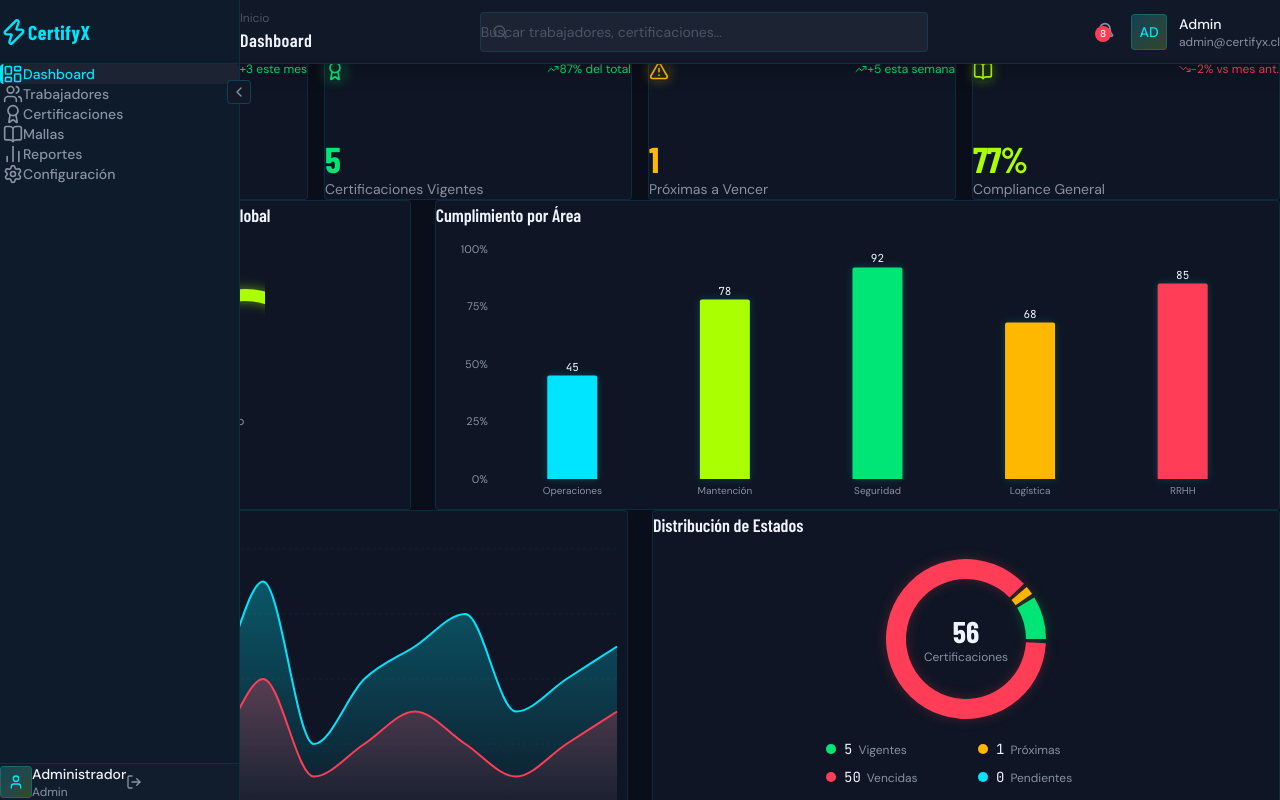
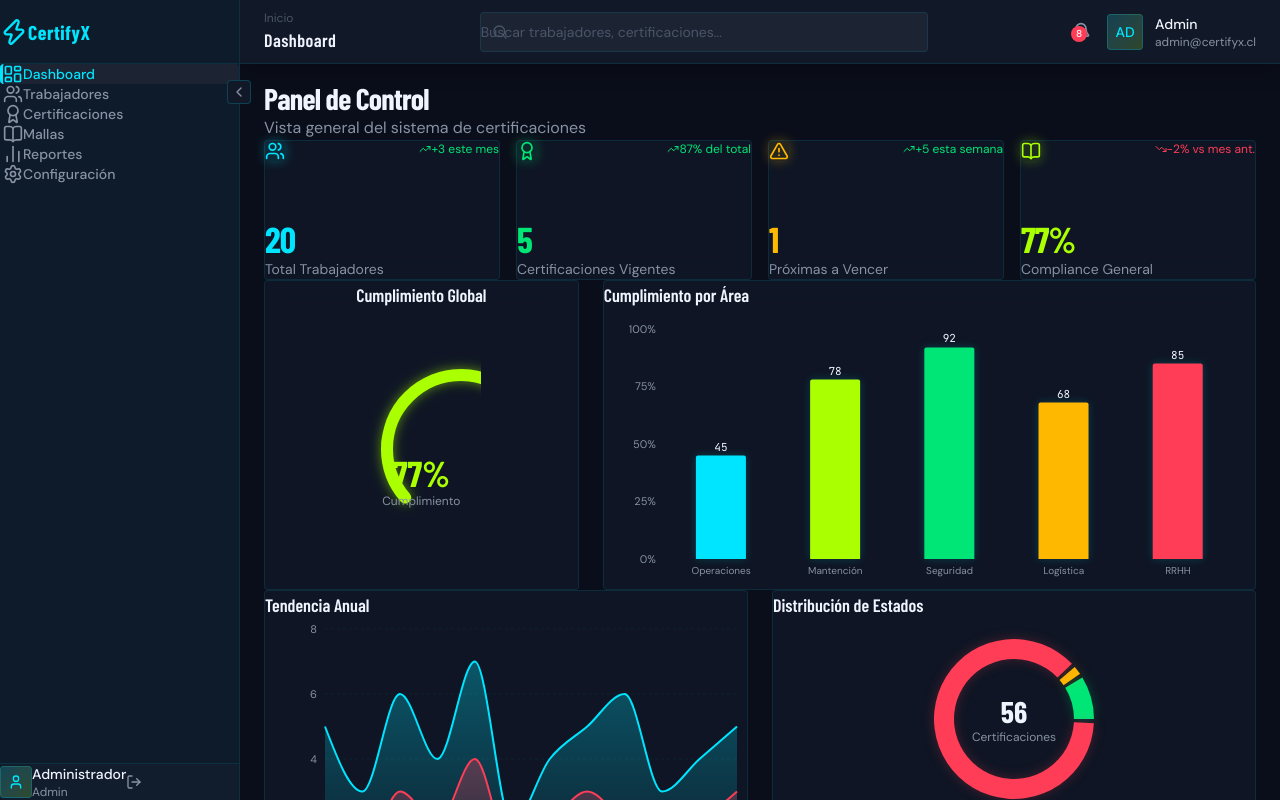
Before and after one commit to leandrodesignux-ux/Certify, a React (Vite) app: page /dashboard in a window 1280 px wide. Shown: the top 800 px of the page. Built offline with nearby package versions, Linux system fonts and the light colour scheme.

Commit message:
Fix layout: AppLayout and Topbar with explicit inline styles for proper positioning

```diff
--- a/src/components/layout/AppLayout.tsx
+++ b/src/components/layout/AppLayout.tsx
@@ -12,22 +12,30 @@ export function AppLayout({ pageTitle, breadcrumbs }: AppLayoutProps) {
   const { sidebarCollapsed } = useUIStore();
 
   return (
-    <div className="flex min-h-screen bg-[#0A0E1A]">
-      {/* Sidebar - Fixed */}
+    <div className="flex min-h-screen" style={{ backgroundColor: '#0A0E1A' }}>
       <Sidebar />
-
-      {/* Main Content */}
       <div
-        className={`flex-1 flex flex-col min-h-screen transition-all duration-300 ${
-          sidebarCollapsed ? 'ml-16' : 'ml-60'
-        }`}
+        style={{
+          marginLeft: sidebarCollapsed ? '64px' : '240px',
+          transition: 'margin-left 0.3s cubic-bezier(0.16,1,0.3,1)',
+          flex: 1,
+          display: 'flex',
+          flexDirection: 'column',
+          minHeight: '100vh',
+          minWidth: 0,
+        }}
       >
-        {/* Topbar - Fixed */}
         <Topbar pageTitle={pageTitle} breadcrumbs={breadcrumbs} />
-
-        {/* Scrollable Content */}
-        <main className="flex-1 pt-16 p-6 overflow-y-auto">
-          <div className="max-w-7xl mx-auto">
+        <main
+          style={{
+            flex: 1,
+            paddingTop: '64px',
+            padding: '80px 24px 24px 24px',
+            overflowY: 'auto',
+            overflowX: 'hidden',
+          }}
+        >
+          <div style={{ maxWidth: '1400px', margin: '0 auto' }}>
             <Outlet />
           </div>
         </main>
--- a/src/components/layout/Topbar.tsx
+++ b/src/components/layout/Topbar.tsx
@@ -11,11 +11,21 @@ export function Topbar({ pageTitle, breadcrumbs = [] }: TopbarProps) {
 
   return (
     <header
-      className={`h-16 bg-[#111827] border-b border-[rgba(0,229,255,0.1)] fixed top-0 right-0 z-40 flex items-center justify-between px-6 transition-all duration-300 ${
-        sidebarCollapsed ? 'left-16' : 'left-60'
-      }`}
       style={{
+        position: 'fixed',
+        top: 0,
+        right: 0,
+        left: sidebarCollapsed ? '64px' : '240px',
+        height: '64px',
+        zIndex: 40,
+        backgroundColor: '#111827',
+        borderBottom: '1px solid rgba(0,229,255,0.1)',
         boxShadow: '0 4px 20px rgba(0, 0, 0, 0.25)',
+        display: 'flex',
+        alignItems: 'center',
+        justifyContent: 'space-between',
+        padding: '0 24px',
+        transition: 'left 0.3s cubic-bezier(0.16,1,0.3,1)',
       }}
     >
       {/* Left: Breadcrumb + Title */}
```
